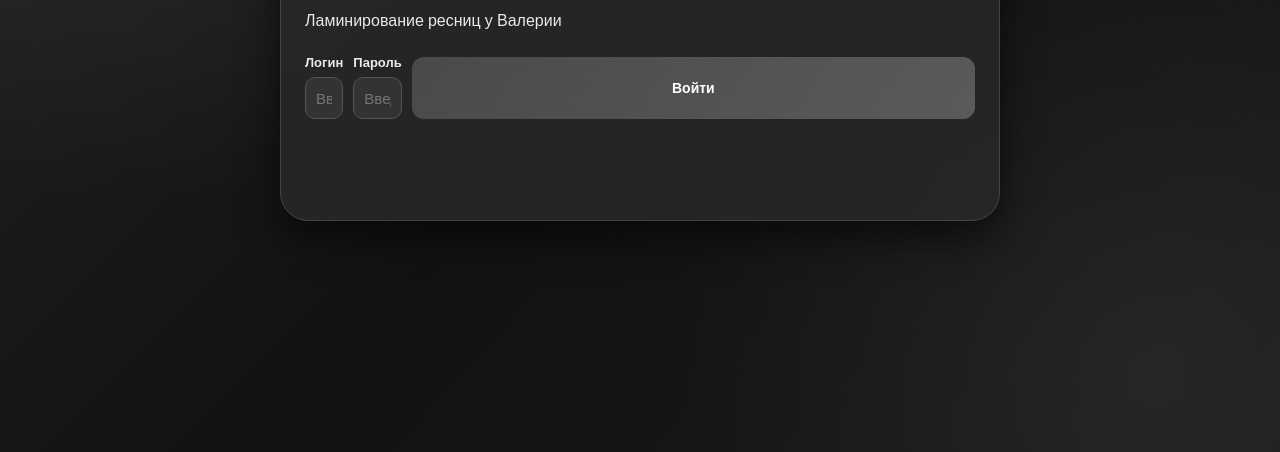
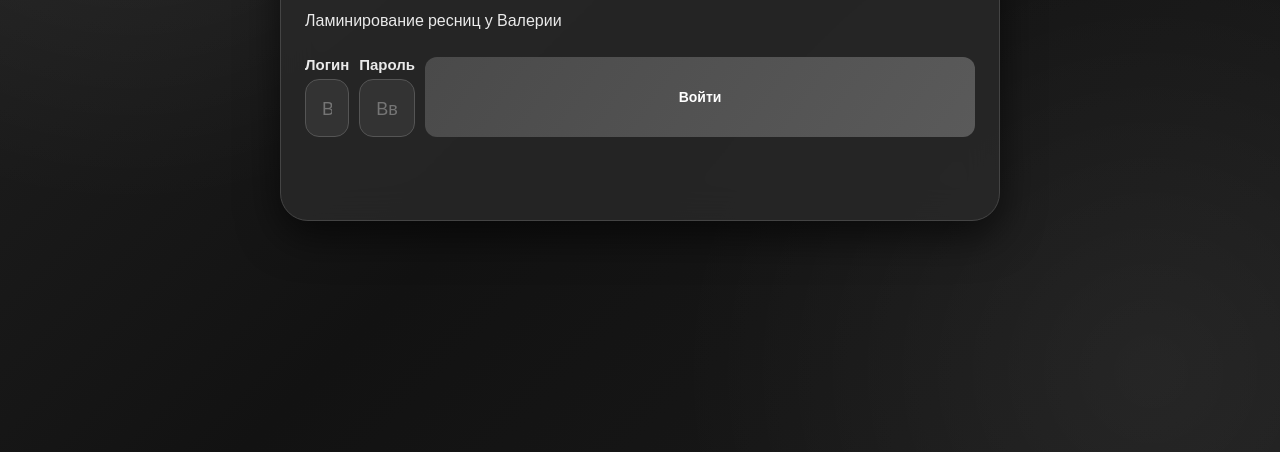
Before and after one commit to kostaneda007/booking-valeria, a plain HTML site: page index.html in a window 1280 px wide. Both pictures are taken after a click on the button "Админ-панель". Shown: the part 348-800 px from the top of the page. Drawn offline with nearby package versions, Linux system fonts and the light colour scheme; no server answers.

Commit message:
Enlarge login/password input fields

```diff
--- a/style.css
+++ b/style.css
@@ -97,19 +97,21 @@ header {
 
 .admin-login label {
   flex: 1;
-  font-size: 13px;
+  font-size: 15px;
   font-weight: 600;
-  margin-top: 6px;
+  margin-top: 8px;
+  line-height: 1.2;
 }
 
 .admin-login input {
   width: 100%;
-  padding: 10px;
+  padding: 16px;
   border: 1px solid var(--input-border);
   background: var(--input-bg);
-  border-radius: 10px;
+  border-radius: 14px;
   color: var(--text-primary);
-  font: 400 15px 'Open Sans', sans-serif;
+  font: 400 18px 'Open Sans', sans-serif;
+  box-sizing: border-box;
 }
 
 .admin-login button {
```
